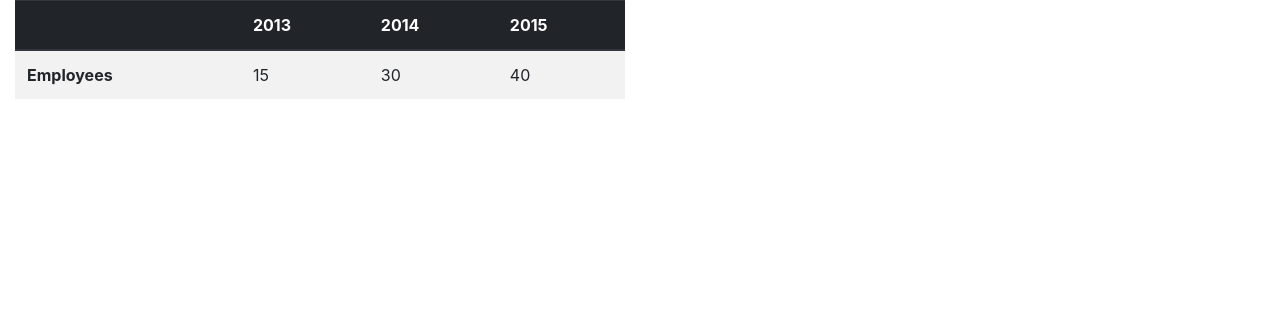
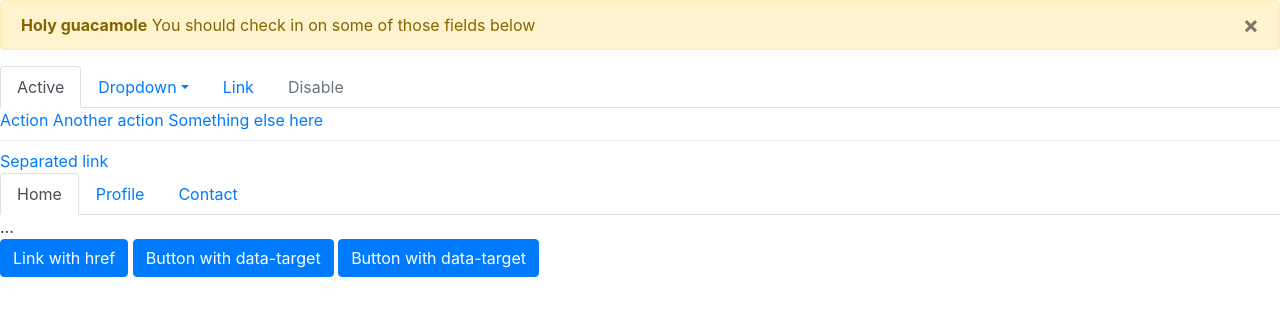
Before and after one commit to DuongHuynhTrung/Exercise5_Bootstrap, a website: page demo.html in a window 1280 px wide. Drawn offline with nearby package versions, Linux system fonts and the light colour scheme.

Commit message:
Alerting Users

```diff
--- a/demo.html
+++ b/demo.html
@@ -74,6 +74,8 @@
     </div> -->
 
 
+    <!--
+                DEMO 4
     <div class="table-responsive col-12 col-sm-6">
         <table class="table table-striped table-hover">
             <thead class="thead-dark">
@@ -93,6 +95,87 @@
                 </tr>
             </tbody>
         </table>
+    </div> -->
+
+    <div class="alert alert-warning" role="alter">
+        <strong>Holy guacamole</strong> You should check in on some of those fields below
+        <button data-dismiss="alert" type="button" class="close">
+            <span aria-hidden="true">&times;</span>
+        </button>
+    </div>
+
+    <ul class="nav nav-tabs">
+        <li class="nav-item">
+            <a href="#nav-Active" class="nav-link active" data-toggle="tab" role="tab" aria-selected="true">Active</a>
+        </li>
+        <li class="nav-item dropdown">
+            <a href="#" class="nav-link dropdown-toggle" data-toggle="dropdown" role="button" aria-haspopup="true"
+                aria-expanded="false">Dropdown</a>
+            <div class="dropdown-menu">
+                <a href="#" class="dropdown-item">Action</a>
+                <a href="#" class="dropdown-item">Another action</a>
+                <a href="#" class="dropdown-item">Something else here</a>
+                <div class="dropdown-divider"></div>
+                <a href="#" class="dropdown-item">Separated link</a>
+            </div>
+        </li>
+        <li class="nav-item">
+            <a href="#" class="nav-link ">Link</a>
+        </li>
+        <li class="nav-item">
+            <a href="#" class="nav-link disabled">Disable</a>
+        </li>
+    </ul>
+
+    <div class="tab-content">
+        <div class="tab-pane fade show active" id="nav-Active" role="tabpanel">
+            <a href="#">Action</a>
+            <a href="#">Another action</a>
+            <a href="#">Something else here</a>
+            <div class="dropdown-divider"></div>
+            <a href="#">Separated link</a>
+        </div>
+    </div>
+
+    <nav>
+        <div class="nav nav-tabs" role="tablist">
+            <a class="nav-item nav-link active" data-toggle="tab" href="#nav-home" role="tab" aria-selected="true"> Home
+            </a>
+            <a class="nav-item nav-link" data-toggle="tab" href="#nav-profile" role="tab" aria-selected="false">
+                Profile</a> <a class="nav-item nav-link" data-toggle="tab" href="#nav-contact" role="tab"
+                aria-selected="false"> Contact</a>
+        </div>
+    </nav>
+    <div class="tab-content">
+        <div class="tab-pane fade show active" id="nav-home" role="tabpanel">...</div>
+        <div class="tab-pane fade" id="nav-profile" role="tabpanel">...</div>
+        <div class="tab-pane fade" id="nav-contact" role="tabpanel">aaaa</div>
+    </div>
+
+    <p>
+        <a href="#collapseExample" class="btn btn-primary" data-toggle="collapse" role="button">Link with href</a>
+        <button type="button" class="btn btn-primary" data-toggle="collapse" data-target="#collapseExample">
+            Button with data-target
+        </button>
+
+        <button type="button" class="btn btn-primary" data-toggle="collapse" data-target=".multiCollapse">
+            Button with data-target
+        </button>
+    </p>
+    <div class="collapse" id="collapseExample">
+        <div class="card card-body">
+            This is a paragraph
+        </div>
+    </div>
+    <div class="collapse multiCollapse" id="collapseExample1">
+        <div class="card card-body">
+            This is a paragraph 1
+        </div>
+    </div>
+    <div class="collapse multiCollapse" id="collapseExample2">
+        <div class="card card-body">
+            This is a paragraph 1
+        </div>
     </div>
 
     <!-- jQuery first, then Popper.js, then Bootstrap JS. -->
```
Also changed, not shown: aboutus.html (+1 -1 lines), index.html (+9 -5 lines).
